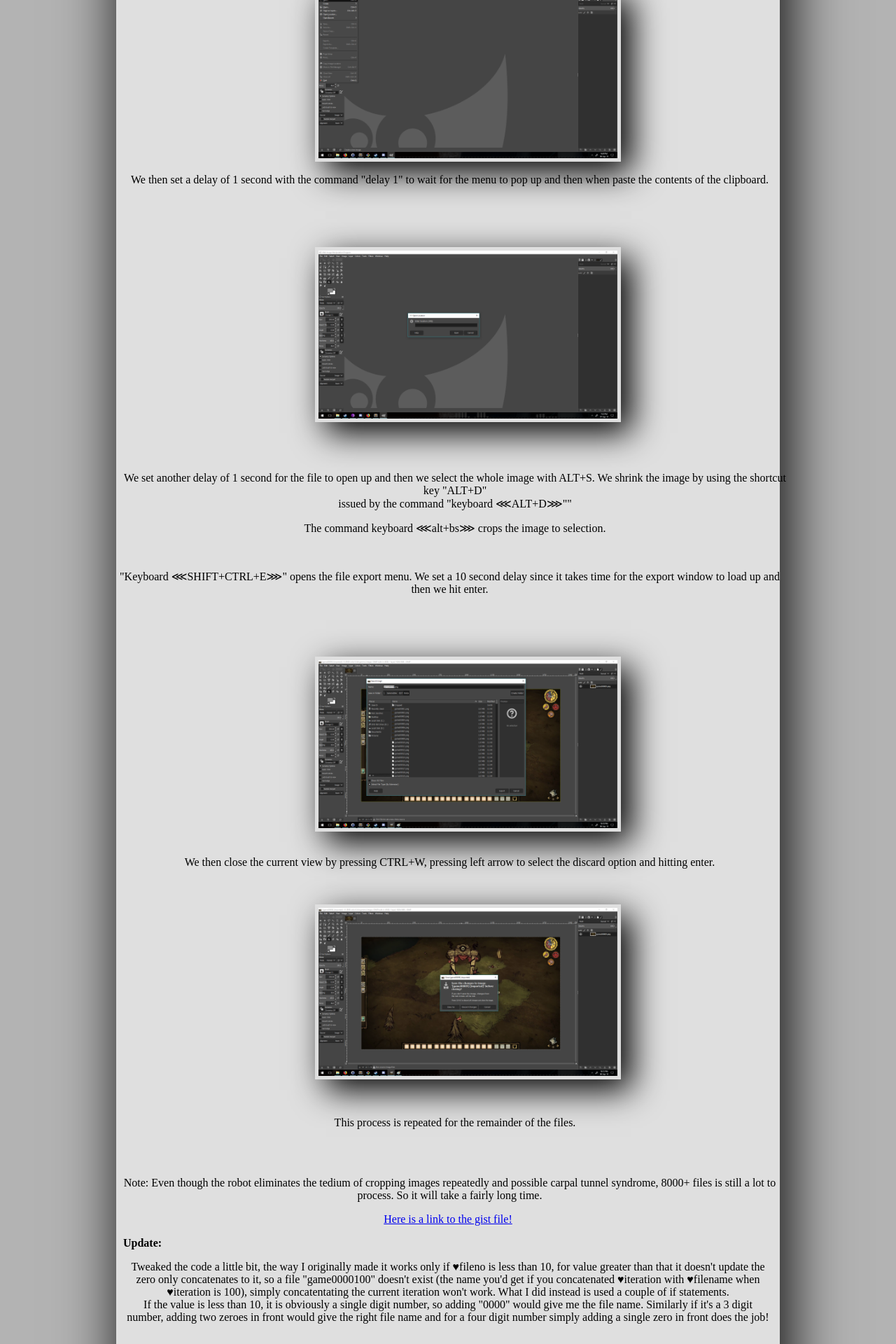
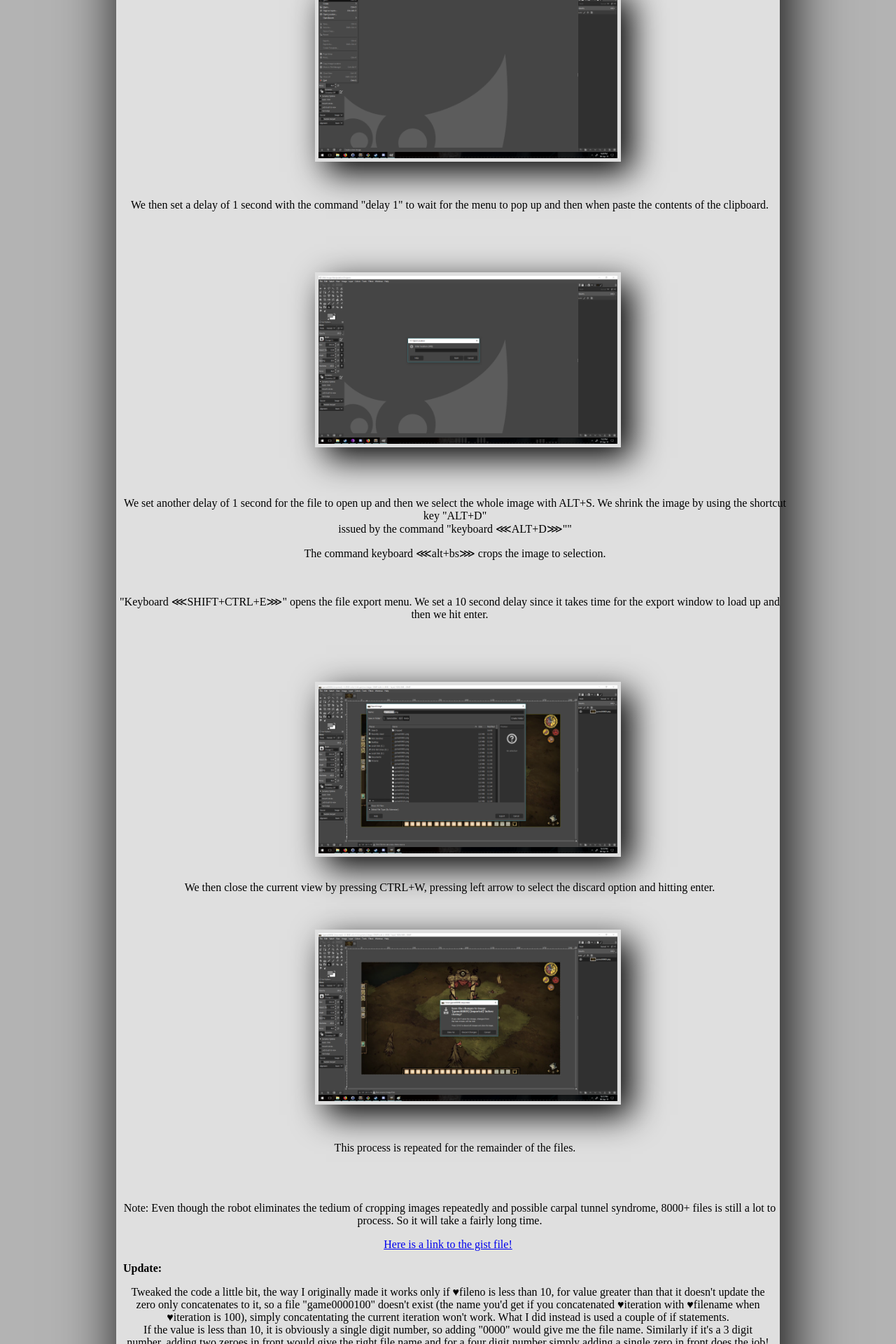
Before and after one commit to RookieIndieDev/RookieIndieDev.github.io, a Jekyll site: the page automation.html, which Jekyll copies as it is, in a window 1280 px wide. Shown: the part 2399-4319 px from the top of the page at 70% size. Built offline with Jekyll 4.4.1, drawn with Linux system fonts in a browser that asks for light colours.

Commit message:
Adjusted some spacing

```diff
--- a/automation.html
+++ b/automation.html
@@ -115,8 +115,8 @@ The file names of all the images have a similar pattern, <br>all of them start w
 			<br>
 			<p class="line" style="position:relative; right:-10px;text-align:center;">The command "keyboard ⋘ALT+F⋙" selects the file menu.<br>
 The Command "keyboard ⋘DOWN 4⋙" presses the down arrow four times to get to the "Open Location" menu</p><br>
-			<img src="FileMenu.png" class="img"><br><br><br>
-<p style="position:relative; margin-left: 5px;text-align:center;">
+			<img src="FileMenu.png" class="img"><br><br><br><br><br>
+<p style="position:relative; margin-left: 5px; text-align:center;">
 We then set a delay of 1 second with the command "delay 1" to wait for the menu to pop up and then when paste the contents of the clipboard.</p><br><br>
 			<img src="OpenLocationMenu.png" class="img"><br><br><br>
 <br>
```
